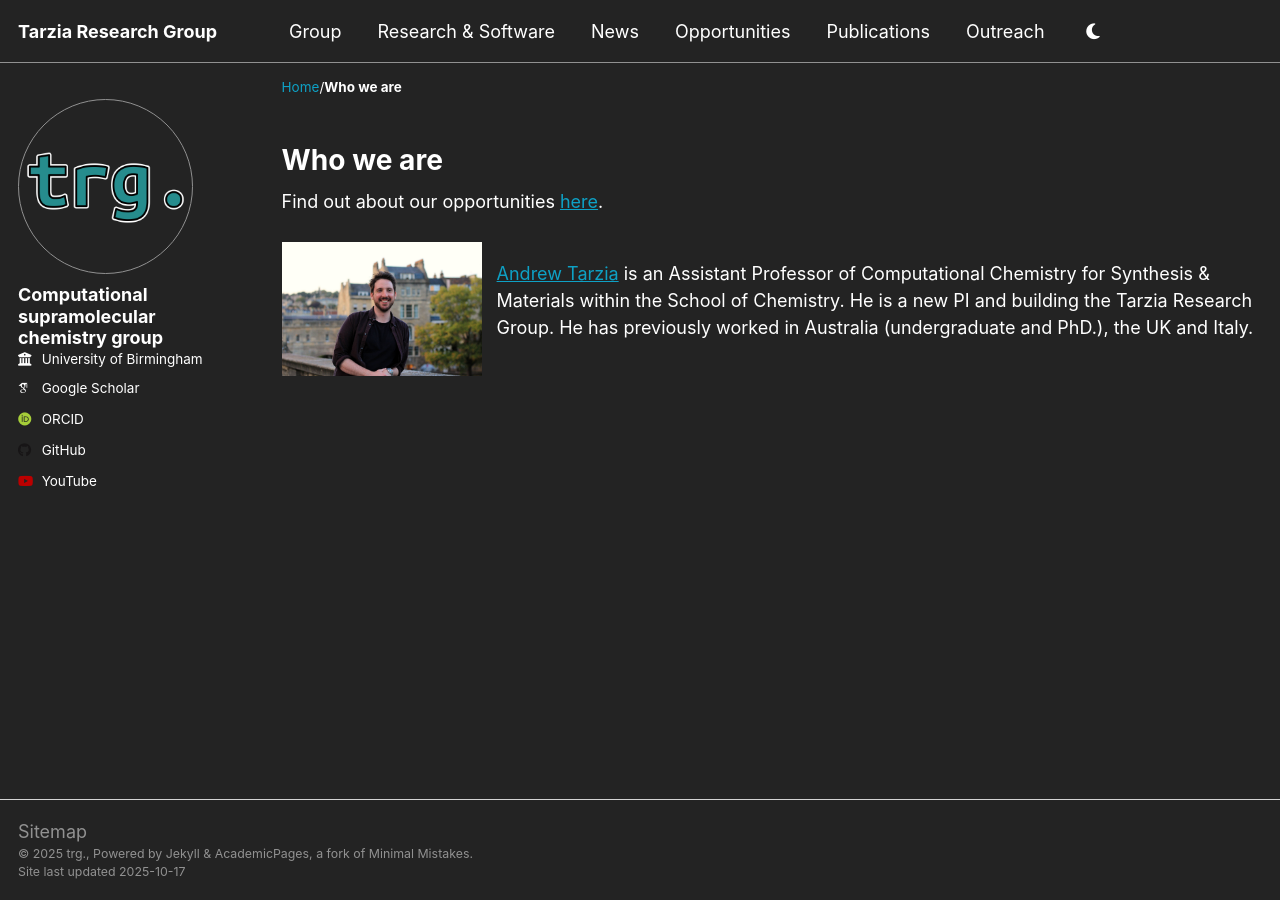
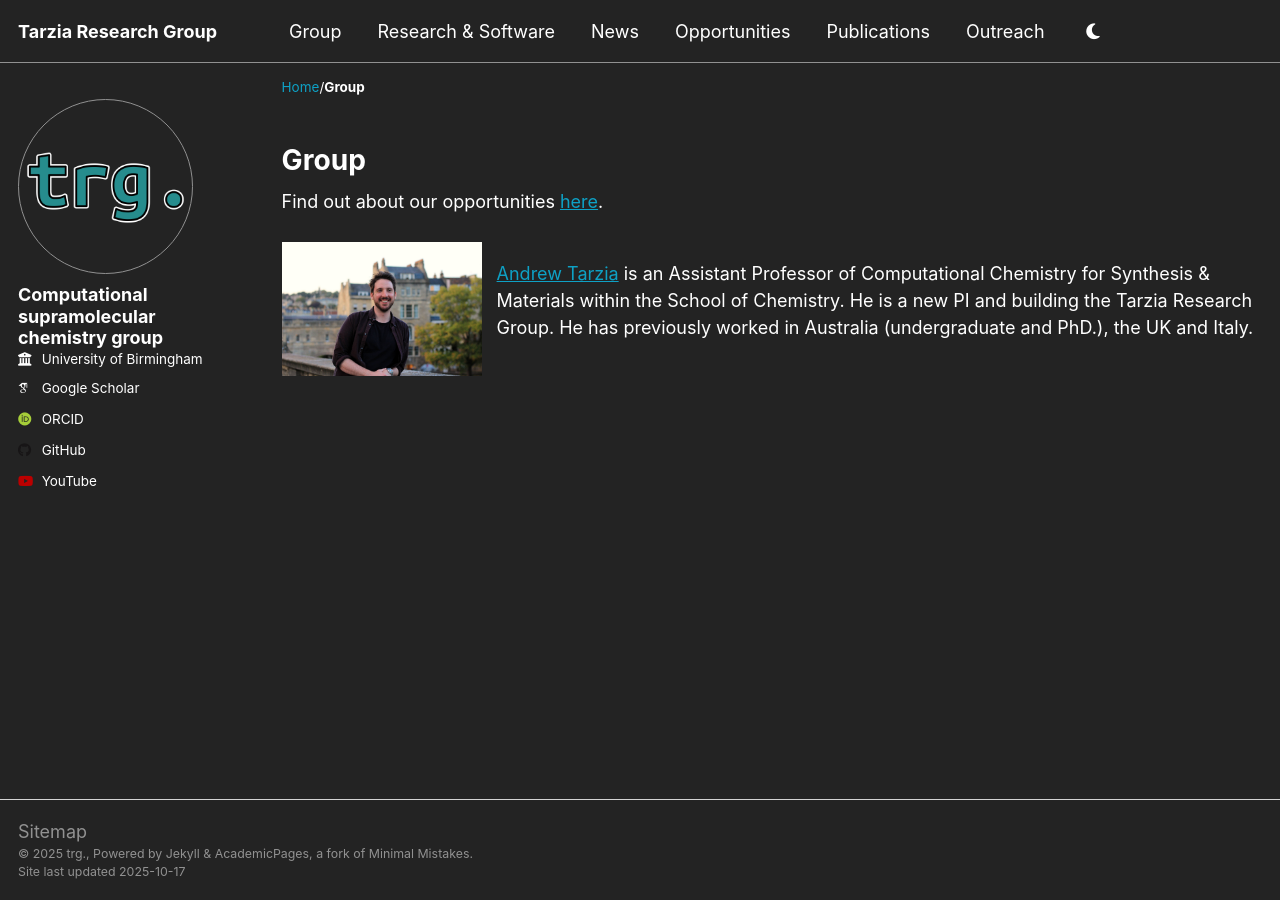
Before and after one commit to TarziaResearchGroup/TarziaResearchGroup.github.io, a Jekyll site: the page built from _pages/group.html, in a window 1280 px wide. Built offline with Jekyll 4.4.1, drawn with Linux system fonts in a browser that asks for light colours; some web fonts are replaced; a script that is not in the unit is left out.

Commit message:
Update and rename members.html to group.html

```diff
--- a/_pages/members.html
+++ b/_pages/group.html
@@ -1,7 +1,7 @@
 ---
 layout: archive
-permalink: /members/
-title: "Who we are"
+permalink: /group/
+title: "Group"
 author_profile: true
 ---
 
```
